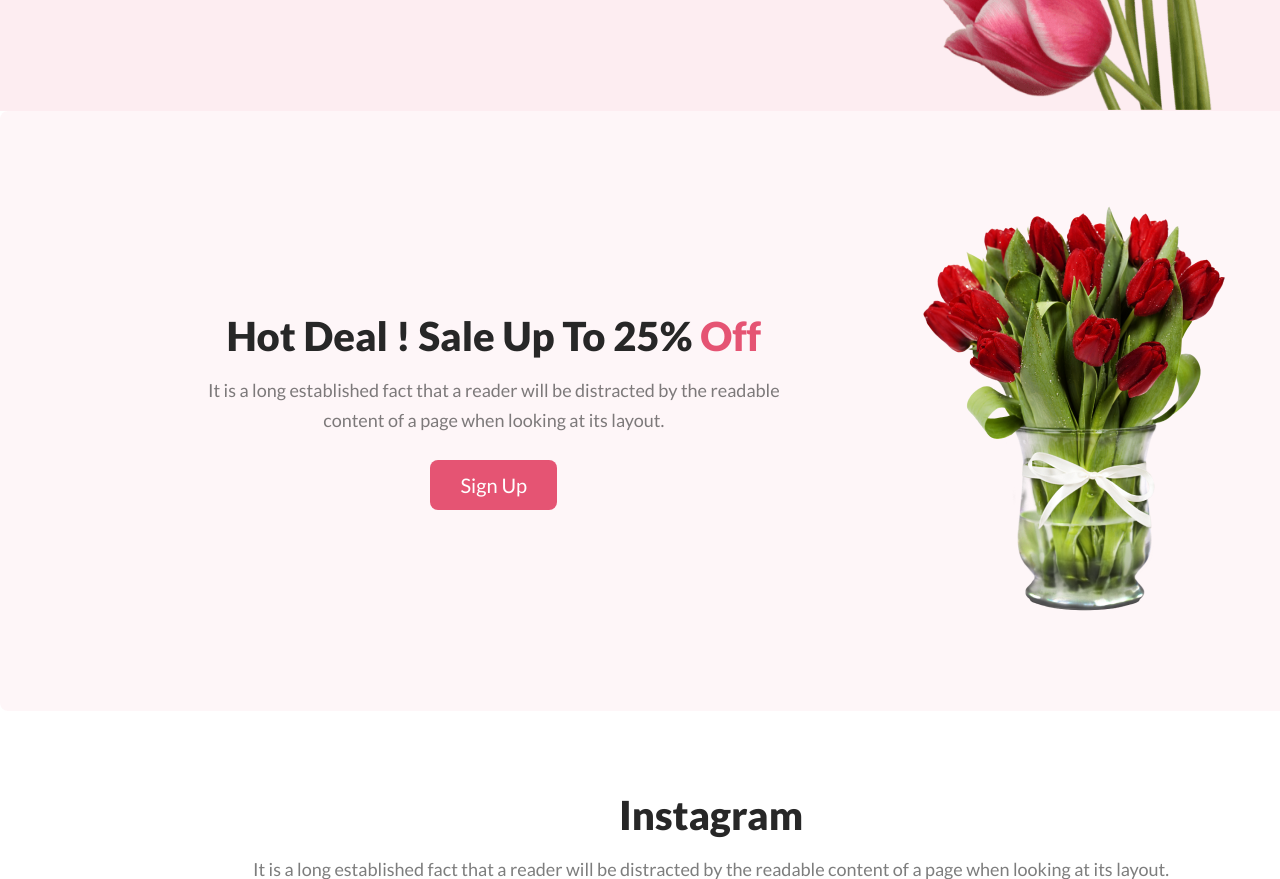
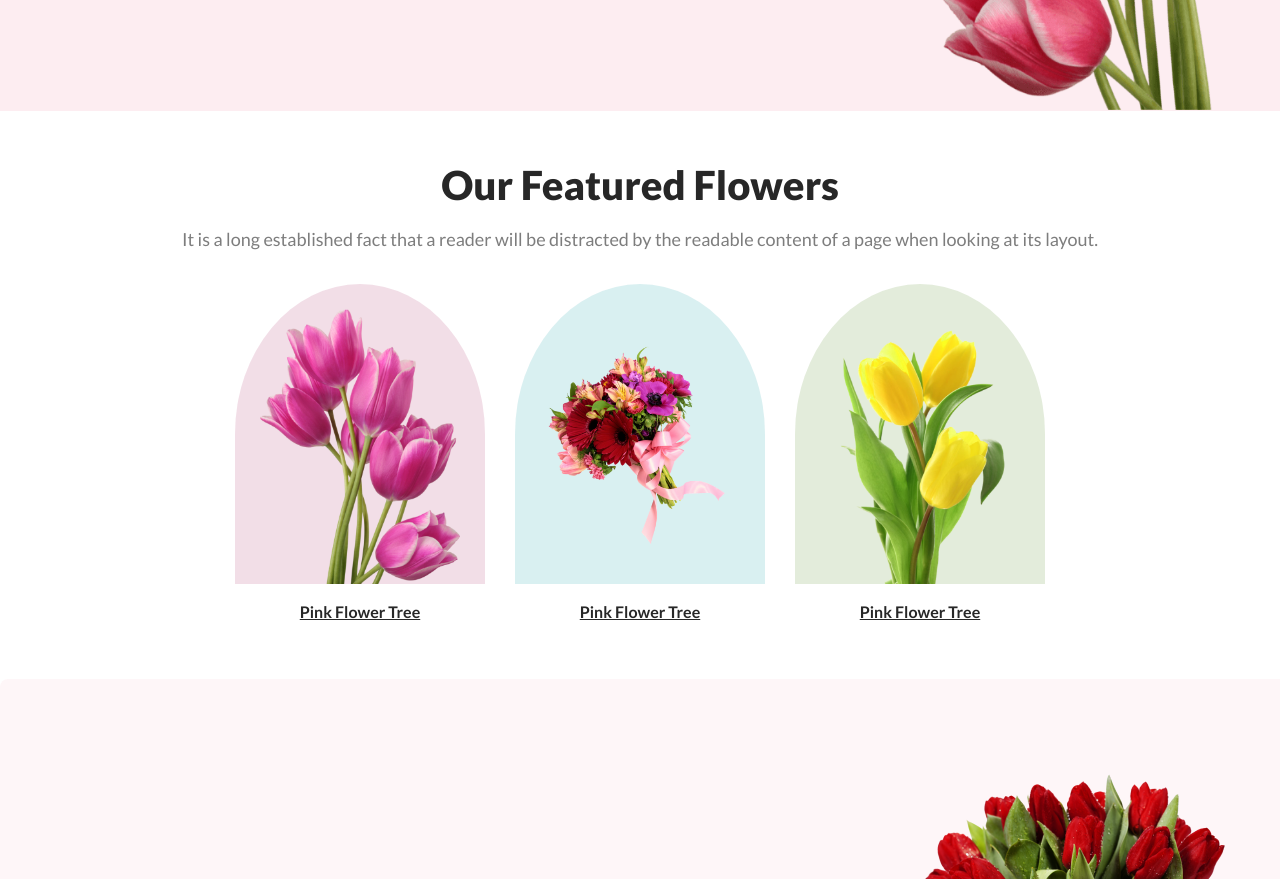
Before and after one commit to Ashraful-Ahsan/flower-shop-assignment-by-ashraful-ahsan, a plain HTML site: page index.html in a window 1280 px wide. Shown: the part 619-1498 px from the top of the page. Drawn offline with Linux system fonts and the light colour scheme.

Commit message:
featured section

```diff
--- a/index.html
+++ b/index.html
@@ -35,6 +35,51 @@
     <!-- flower header end -->
 
 
+    <!-- featured flower section start -->
+
+    <div class="featured-flower">
+      <div class="featured-container">
+        <h3 class="featured-title">
+          Our Featured Flowers
+        </h3>
+
+        <p class="featured-desc">
+          It is a long established fact that a reader will be distracted by the readable content of a page when looking at its layout.
+        </p>
+      </div>
+
+      <div class="cards">
+        <div class="card-component">
+          <div class="card" id="card-1">
+            <div><img class="card-image" src="./flower_asset/pngwing 6.png" alt="loading...."></div>
+
+          </div>
+          <div class="card-text"><a href="#">Pink Flower Tree</a></div>
+
+        </div>
+        <div class="card-component">
+          <div class="card" id="card-2">
+            <div><img class="card-image" src="./flower_asset/pngwing 5.png" alt="loading...."></div>
+
+          </div>
+          <div class="card-text"><a href="#">Pink Flower Tree</a></div>
+
+        </div>
+        <div class="card-component">
+          <div class="card" id="card-3">
+            <div><img class="card-image" src="./flower_asset/pngwing 7.png" alt="loading...."></div>
+
+          </div>
+          <div class="card-text"><a href="#">Pink Flower Tree</a></div>
+
+        </div>
+
+
+      </div>
+
+    </div>
+
+  <!-- featured flower section end -->
 
     <!-- Hot deal section start -->
 
--- a/style.css
+++ b/style.css
@@ -75,6 +75,105 @@
 }
 
 /* flower header end*/
+
+/* flower flower section design start */
+
+.featured-flower {
+  background: #fff;
+  padding: 50px;
+  text-align: center;
+}
+
+.featured-container {
+  margin-bottom: 20px;
+}
+
+.featured-title {
+  color: #272727;
+  text-align: center;
+
+  font-size: 40px;
+  font-style: normal;
+  font-weight: 800;
+  line-height: normal;
+  margin-bottom: 15px;
+}
+
+.featured-desc {
+  color: rgba(39, 39, 39, 0.6);
+  text-align: center;
+
+  font-size: 18px;
+  font-style: normal;
+  font-weight: 400;
+  line-height: 30px;
+  margin-bottom: 30px;
+}
+
+.cards {
+  display: flex;
+  justify-content: center;
+}
+
+.card-component {
+  display: flex;
+  flex-direction: column;
+  align-items: center;
+}
+
+.card {
+  position: relative;
+  width: 250px;
+  height: 300px;
+  border-radius: 50%;
+  margin: 0 15px;
+  border-radius: 50% 50% 0 0;
+  overflow: hidden;
+
+}
+
+#card-1 {
+  background: rgba(167, 33, 98, 0.15);
+}
+#card-2 {
+  background: rgba(5, 151, 160, 0.15);
+}
+#card-3 {
+  background: rgba(71, 125, 17, 0.15);
+}
+
+.card .card-image {
+  width: 100%;
+  height: auto;
+  width: 200px;
+  object-fit: contain;
+  position: absolute;
+  /* left: 20px;
+  bottom: 0px; */
+
+  left: 50%;
+  top: 50%;
+  transform: translate(-50%,-45%);
+
+
+
+
+}
+
+.card-text {
+  margin-top: 10px;
+}
+
+.card-text a {
+  color: #272727;
+
+  font-size: 16px;
+  font-style: normal;
+  font-weight: 700;
+  line-height: 35px;
+}
+
+/* flower flower section design start */
 
 /* hot deal section design start */
 
```
